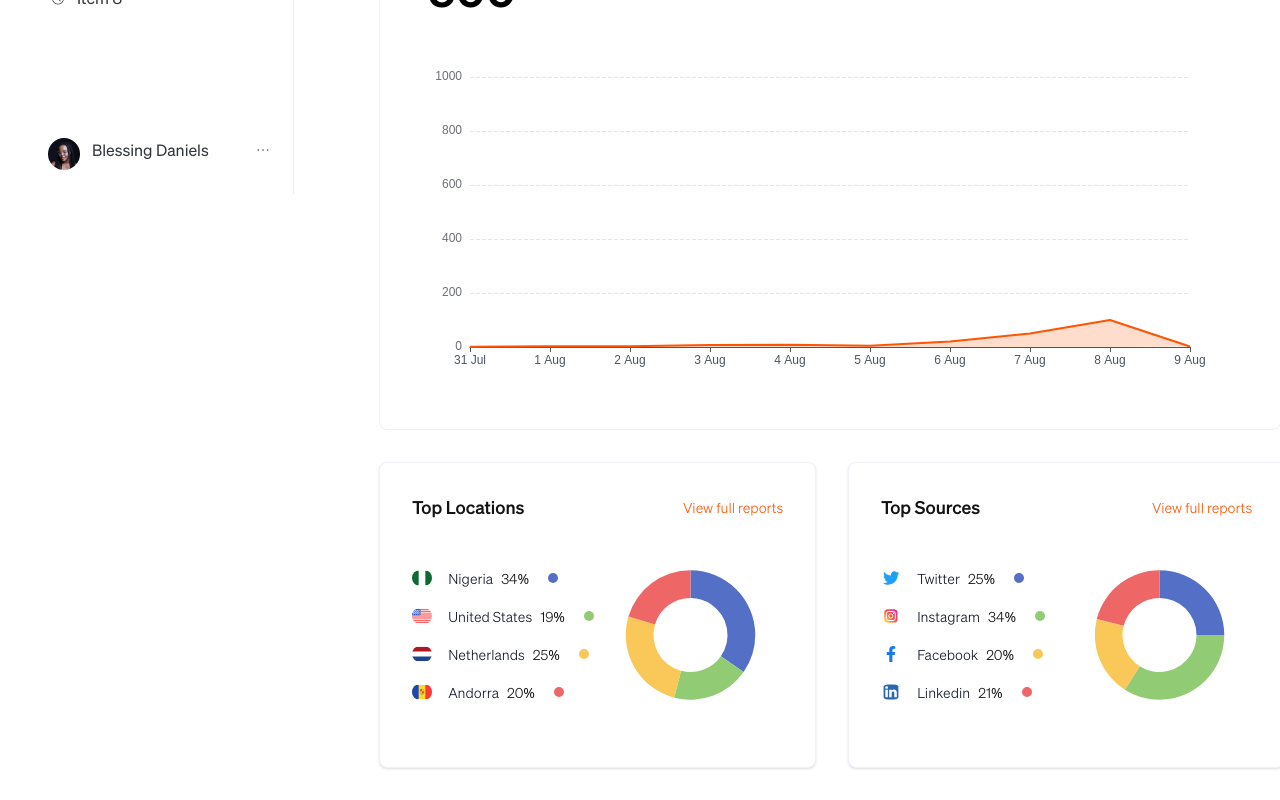
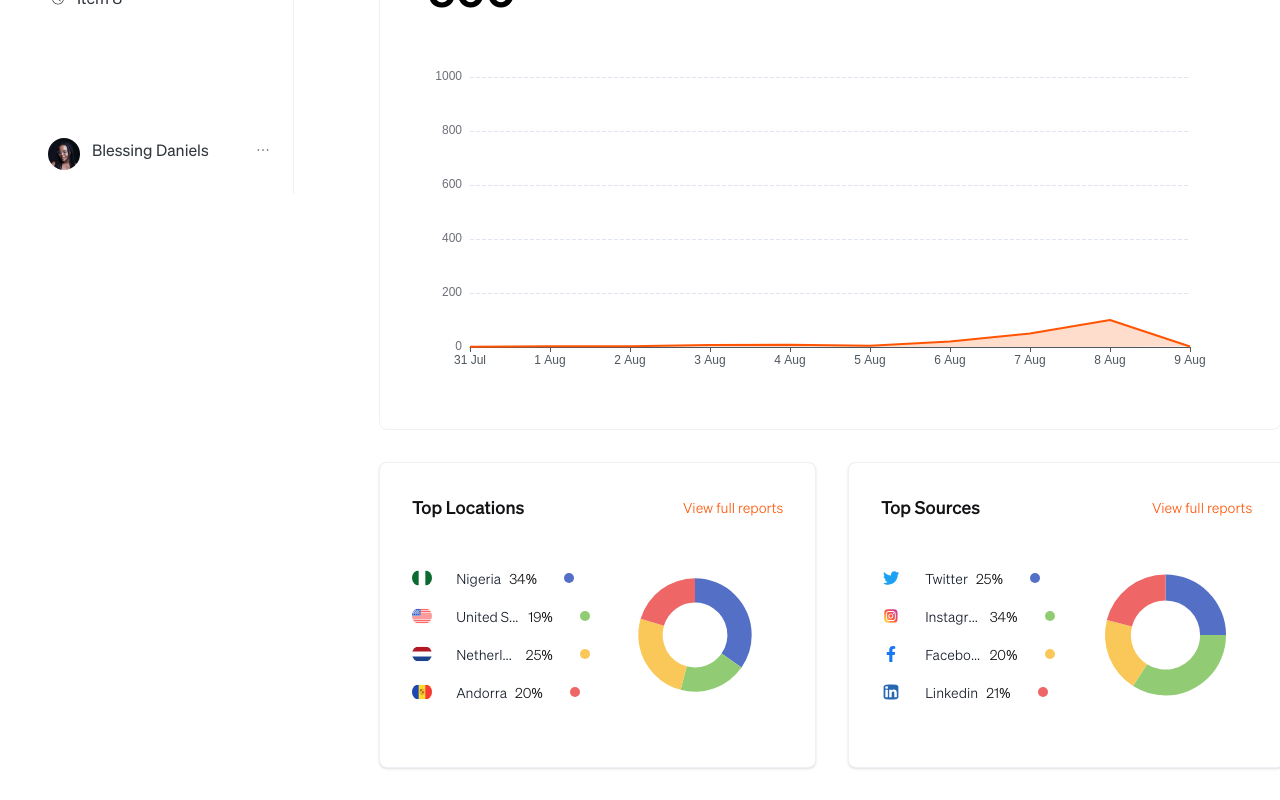
Before and after one commit to Umoren/mainstack-dev, a React (Create React App) app: page / in a window 1280 px wide. Shown: the part 606-1406 px from the top of the page. Built offline with nearby package versions, Linux system fonts and the light colour scheme.

Commit message:
made some changes

```diff
--- a/src/App.tsx
+++ b/src/App.tsx
@@ -16,7 +16,7 @@ function App() {
             </div>
 
             <div>
-              <a href="/#" className="text-ms-orange text-sm"> View analytics </a>
+              <a href="/#" className="text-ms-orange text-xs md:text-sm"> View analytics </a>
             </div>
           </section>
 
--- a/src/components/common/CardComponent.tsx
+++ b/src/components/common/CardComponent.tsx
@@ -65,19 +65,19 @@ const CardComponent: React.FC<CardComponentProps> = ({ title, sources }) => {
         <div className="w-full max-w-[480px] p-4 bg-white shadow sm:p-8 border border-[#EFF1F6] rounded-lg my-8">
             <div className="flex items-center justify-between mb-4">
                 <h5 className="text-ms-black text-lg ">{title}</h5>
-                <a href="/#" className="text-sm text-ms-orange">
+                <a href="/#" className="text-xs md:text-sm text-ms-orange">
                     View full reports
                 </a>
             </div>
 
 
             <div className="flex items-center justify-between w-full flex-row-reverse">
-                <div ref={chartRef} style={{ width: '50%', height: '200px' }} className='ml-6 md:ml-0' />
+                <div ref={chartRef} style={{ width: '50%', height: '200px' }} className='ml-6' />
                 <ul className="w-1/2">
                     {sources &&
                         sources.map((item, index) => (
                             <li className="py-2 flex" key={index}>
-                                <div className="flex items-center space-x-2 md:space-x-4">
+                                <div className="flex items-center gap-x-2 md:space-x-4">
                                     <div className="flex-shrink-0">
                                         <img className="w-5 h-4 rounded-full" src={item.icon} alt={item.label} />
                                     </div>
```
